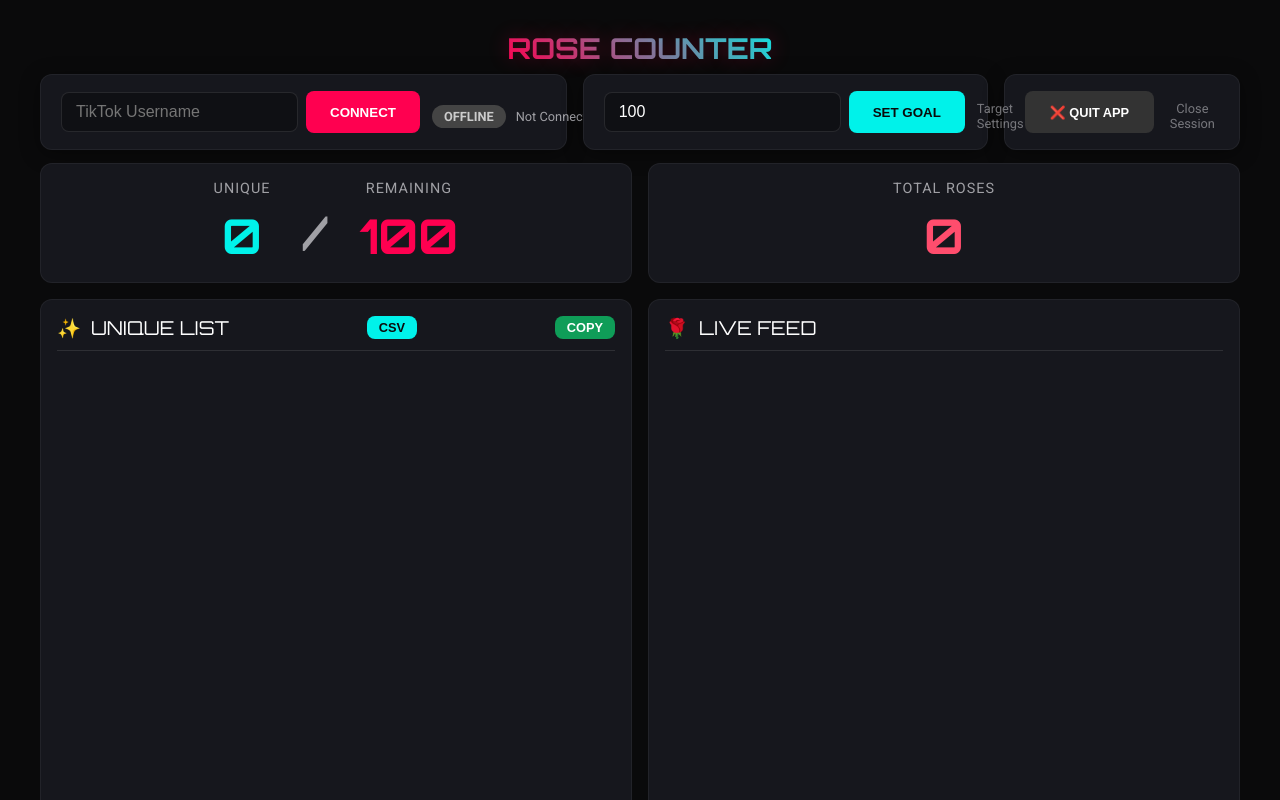
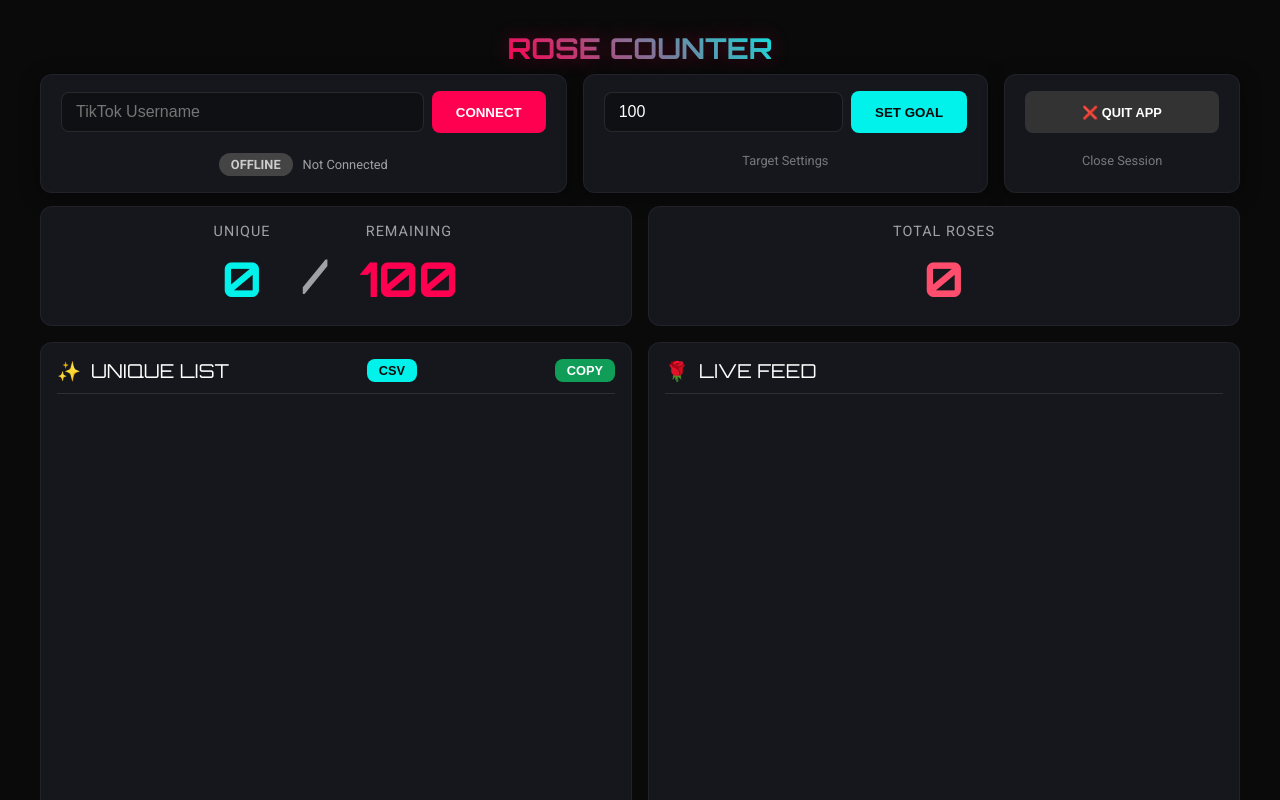
Before and after one commit to cooowabungaaa-hue/tiktok-rose-counter, a website: page public/index.html in a window 1280 px wide. Shown: the top 800 px of the page. Drawn offline with nearby package versions, Linux system fonts and the light colour scheme; no server answers.

Commit message:
Fix flex direction for input groups

```diff
--- a/public/index.html
+++ b/public/index.html
@@ -355,9 +355,9 @@
     <h1>ROSE COUNTER</h1>
 
     <div class="container">
-        <div class="controls-row">
+        <div class="controls-row" style="display: flex; flex-wrap: wrap; gap: 1rem;">
             <!-- Box 1: Account -->
-            <div class="input-group" style="flex: 2; min-width: 300px;">
+            <div class="input-group" style="flex: 2; min-width: 300px; display: flex; flex-direction: column;">
                 <div style="display: flex; gap: 8px; align-items: center; width: 100%;">
                     <input type="text" id="username" placeholder="TikTok Username" spellcheck="false"
                         style="padding: 10px 14px; flex: 1;">
@@ -374,7 +374,7 @@
             </div>
 
             <!-- Box 2: Goal -->
-            <div class="input-group" style="flex: 1.5; min-width: 250px;">
+            <div class="input-group" style="flex: 1.5; min-width: 250px; display: flex; flex-direction: column;">
                 <div style="display: flex; gap: 8px; align-items: center; width: 100%;">
                     <input type="number" id="targetGoal" placeholder="Goal" value="100"
                         style="padding: 10px 14px; flex: 1;">
@@ -388,7 +388,7 @@
             </div>
 
             <!-- Box 3: Quit -->
-            <div class="input-group" style="flex: 0.8; min-width: 150px;">
+            <div class="input-group" style="flex: 0.8; min-width: 150px; display: flex; flex-direction: column;">
                 <div style="display: flex; align-items: center; justify-content: center; width: 100%;">
                     <button id="quitBtn"
                         style="background-color: #333; font-size: 0.8rem; height: 42px; justify-content: center; width: 100%;">
```
